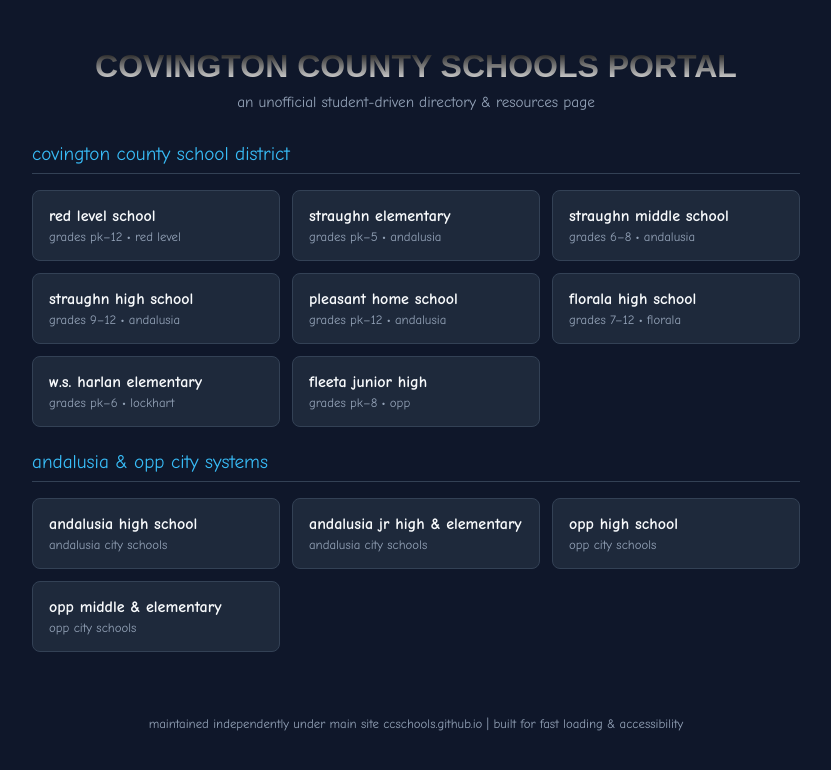
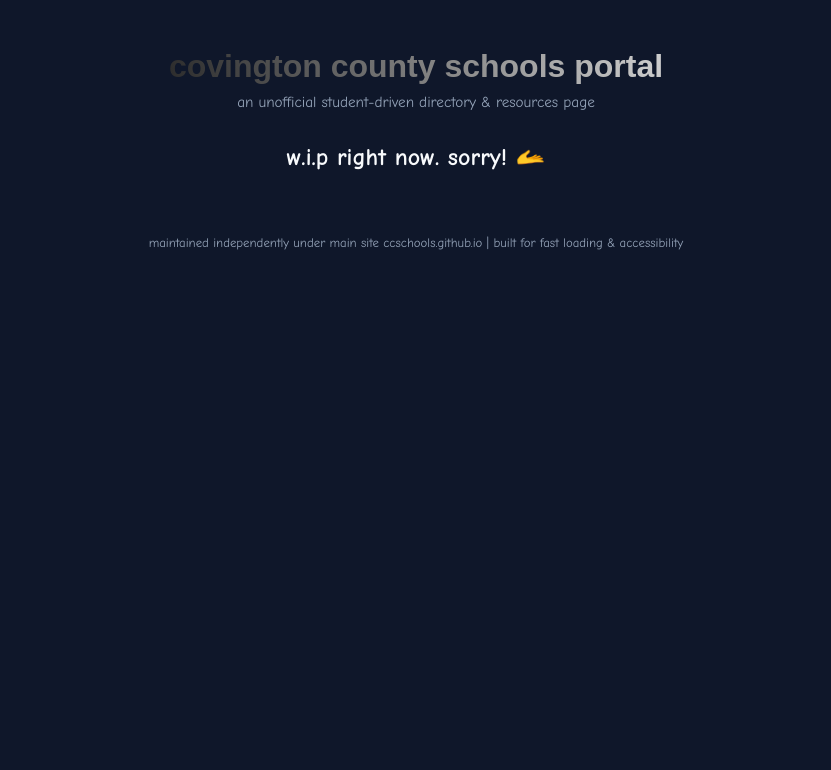
Before and after one commit to ccschools/ccschools.github.io, a plain HTML site: page index.html in a window 1280 px wide. Shown: the whole page, without its empty margins (224-1055 px from the left). Drawn offline with Linux system fonts and the light colour scheme.

Commit message:
Update index.html

```diff
--- a/index.html
+++ b/index.html
@@ -3,7 +3,7 @@
 <head>
   <meta charset="UTF-8">
   <meta name="viewport" content="width=device-width, initial-scale=1.0">
-  <title>cc schools portal</title>
+  <title>cc schools</title>
   <style>
     :root {
       --bg: #0f172a;
@@ -37,8 +37,8 @@
     h1 {
       font-family: Arial, sans-serif;
       font-size: 2rem;
-      text-transform: uppercase;
-      background: linear-gradient(180deg, #000000, #FBFBFB);
+      text-transform: lowercase;
+      background: linear-gradient(75deg, #000000, #FBFBFB);
       -webkit-background-clip: text;
       -webkit-text-fill-color: transparent;
       background-clip: text;
@@ -98,63 +98,9 @@
     <p class="subtitle">an unofficial student-driven directory & resources page</p>
   </header>
 
-  <!-- Main Covington County District Schools -->
-  <div class="section-title">covington county school district</div>
-  <div class="school-grid">
-    <div class="school-card">
-      <h3>red level school</h3>
-      <span>grades pk–12 • red level</span>
-    </div>
-    <div class="school-card">
-      <h3>straughn elementary</h3>
-      <span>grades pk–5 • andalusia</span>
-    </div>
-    <div class="school-card">
-      <h3>straughn middle school</h3>
-      <span>grades 6–8 • andalusia</span>
-    </div>
-    <div class="school-card">
-      <h3>straughn high school</h3>
-      <span>grades 9–12 • andalusia</span>
-    </div>
-    <div class="school-card">
-      <h3>pleasant home school</h3>
-      <span>grades pk–12 • andalusia</span>
-    </div>
-    <div class="school-card">
-      <h3>florala high school</h3>
-      <span>grades 7–12 • florala</span>
-    </div>
-    <div class="school-card">
-      <h3>w.s. harlan elementary</h3>
-      <span>grades pk–6 • lockhart</span>
-    </div>
-    <div class="school-card">
-      <h3>fleeta junior high</h3>
-      <span>grades pk–8 • opp</span>
-    </div>
-  </div>
-
-  <!-- City School Systems within the County -->
-  <div class="section-title">andalusia & opp city systems</div>
-  <div class="school-grid">
-    <div class="school-card">
-      <h3>andalusia high school</h3>
-      <span>andalusia city schools</span>
-    </div>
-    <div class="school-card">
-      <h3>andalusia jr high & elementary</h3>
-      <span>andalusia city schools</span>
-    </div>
-    <div class="school-card">
-      <h3>opp high school</h3>
-      <span>opp city schools</span>
-    </div>
-    <div class="school-card">
-      <h3>opp middle & elementary</h3>
-      <span>opp city schools</span>
-    </div>
-  </div>
+  <header>
+    <h2>w.i.p right now. sorry! 🫴</h2>
+  </header>
 
   <footer>
     <p>maintained independently under main site ccschools.github.io | built for fast loading & accessibility</p>
```
